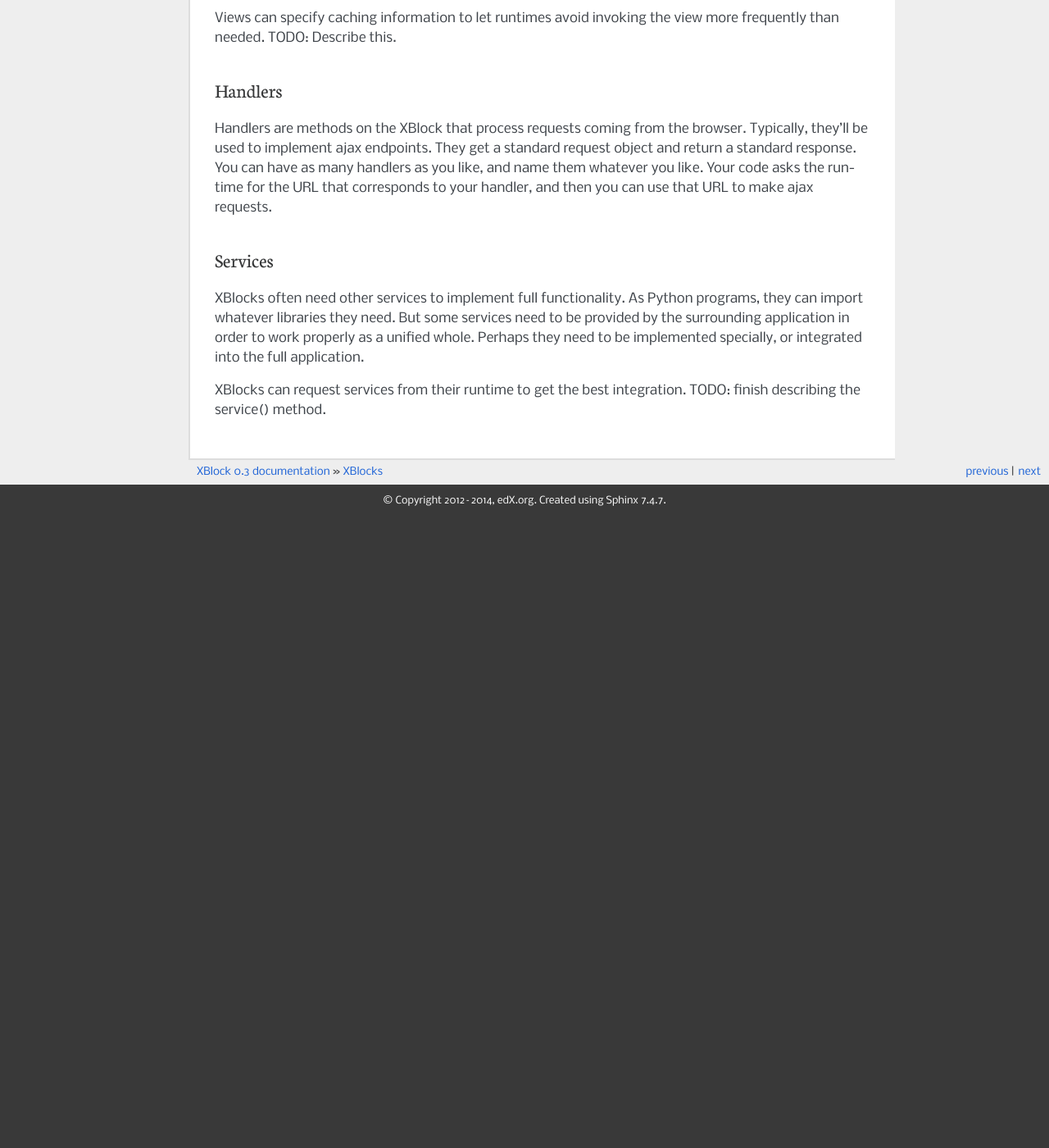
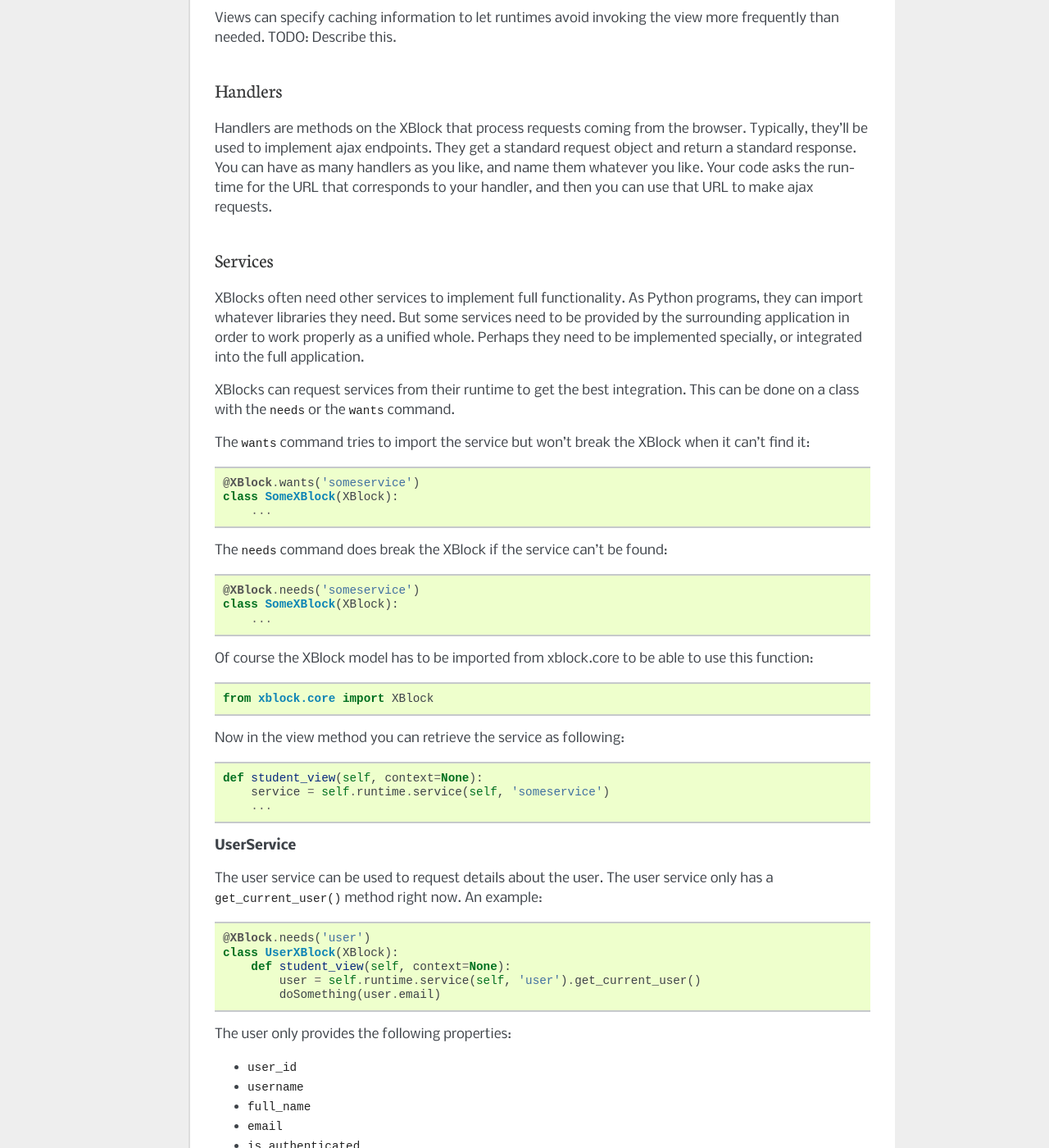
Before and after one commit to openedx/XBlock, a Sphinx documentation site: the page built from doc/guide/xblock.rst, in a window 1280 px wide and 1400 px high, scrolled down 4954 px. Shown: the whole window at 82% size. Built offline with Sphinx 7.4.7, drawn with Linux system fonts in a browser that asks for light colours; before the commit the page ends 5584 px from its top, so only the background shows below that; some of the changed text lies outside the part shown.

Commit message:
Adding documentation

```diff
--- a/doc/guide/xblock.rst
+++ b/doc/guide/xblock.rst
@@ -318,7 +318,59 @@ unified whole.  Perhaps they need to be implemented specially, or integrated
 into the full application.
 
 XBlocks can request services from their runtime to get the best integration.
-TODO: finish describing the service() method.
+This can be done on a class with the ``needs`` or the ``wants`` command.
+
+The ``wants`` command tries to import the service but won't break the XBlock when it can't find it::
+
+    @XBlock.wants('someservice')
+    class SomeXBlock(XBlock):
+        ...
+
+The ``needs`` command does break the XBlock if the service can't be found::
+
+    @XBlock.needs('someservice')
+    class SomeXBlock(XBlock):
+        ...
+
+Of course the XBlock model has to be imported from xblock.core to be able to use this function::
+
+    from xblock.core import XBlock
+
+Now in the view method you can retrieve the service as following::
+
+    def student_view(self, context=None):
+        service = self.runtime.service(self, 'someservice')
+        ...
+
+**UserService**
+
+The user service can be used to request details about the user. The user service only has a ``get_current_user()`` method right now. An example::
+
+    @XBlock.needs('user')
+    class UserXBlock(XBlock):
+        def student_view(self, context=None):
+            user = self.runtime.service(self, 'user').get_current_user()
+            doSomething(user.email)
+
+The user only provides the following properties:
+
+- ``user_id``
+- ``username``
+- ``full_name``
+- ``email``
+- ``is_authenticated``
+
+If no user is authenticated only the ``is_authenticated`` attribute will be available
+
+**CourseService**
+
+Just like the user service there is the course service with only one method: ``get_current_course()``.
+The attributes provided are:
+
+- ``id``
+- ``number``
+- ``display_name``
+- ``org``
 
 ..
     Querying
```
